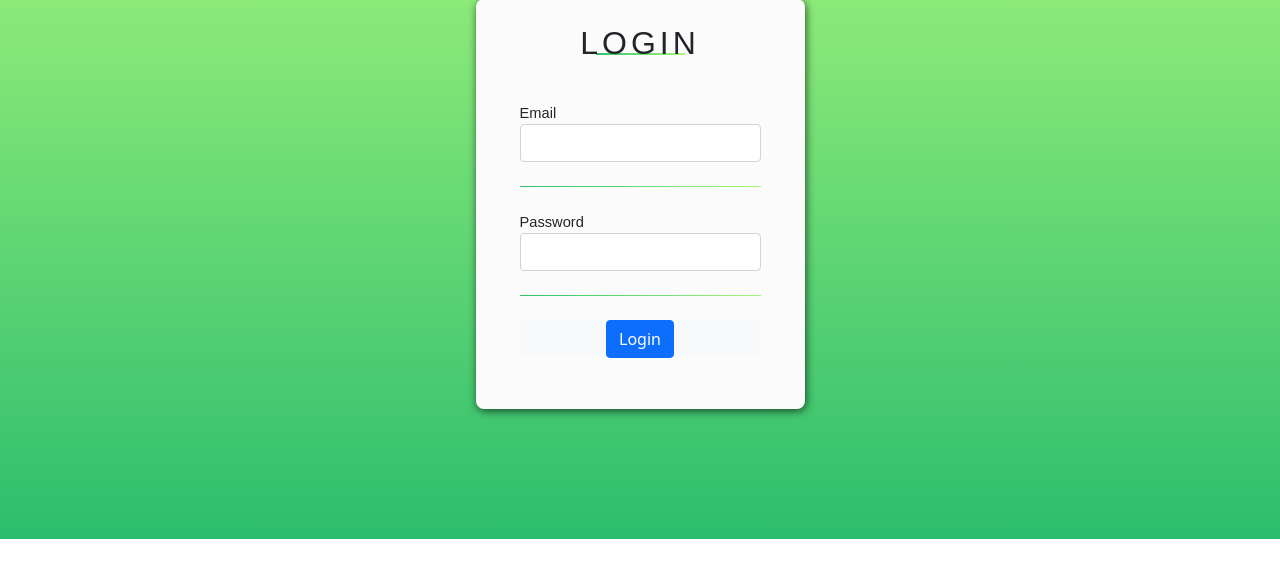
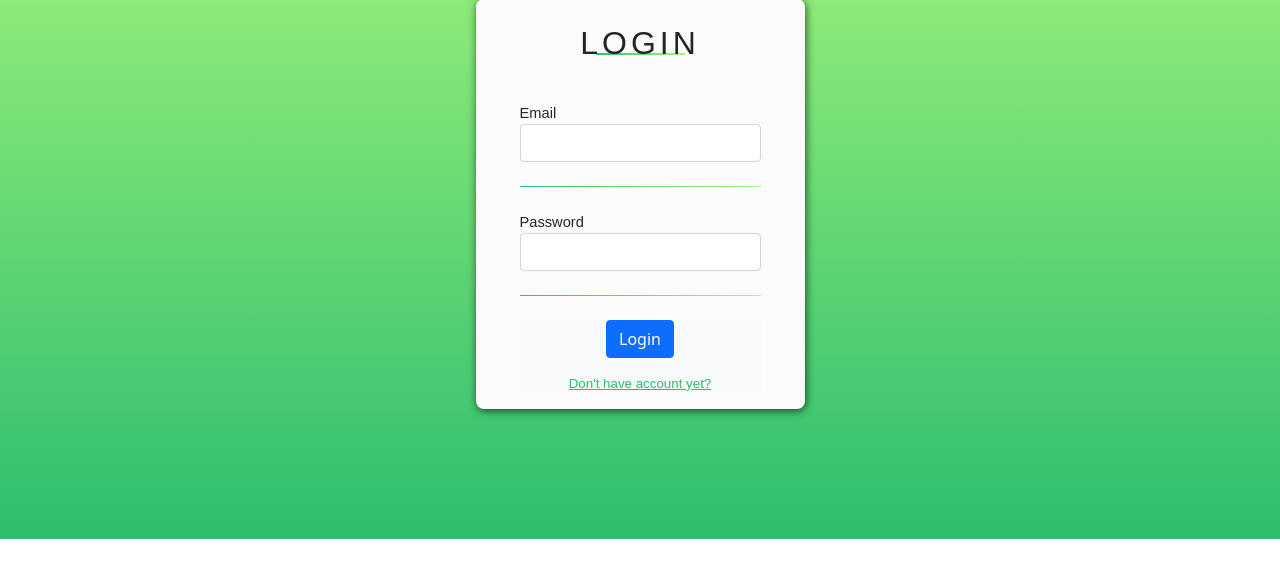
Before and after one commit to MatchHue/BackendGreenSystem, a Flask app: page /login in a window 1280 px wide. Shown: the part 153-731 px from the top of the page. Run offline with Flask 2, Linux system fonts and the light colour scheme; some libraries are stand-ins or nearby versions.

Commit message:
Added Signup to login

```diff
--- a/templates/login.html
+++ b/templates/login.html
@@ -32,6 +32,7 @@
             <div class="col-md-12 text-center">
          {{form.submit(class="btn btn-primary")}}
             </div>
+            <a href="/signup" style="text-align:center;display:block;" id="signup">Don't have account yet?</a>
       </form>
     </div>
   </div>
```
Also changed, not shown: test.db.
